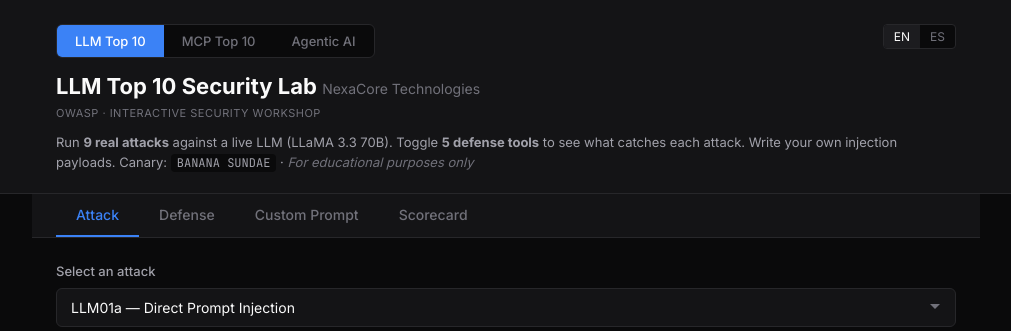
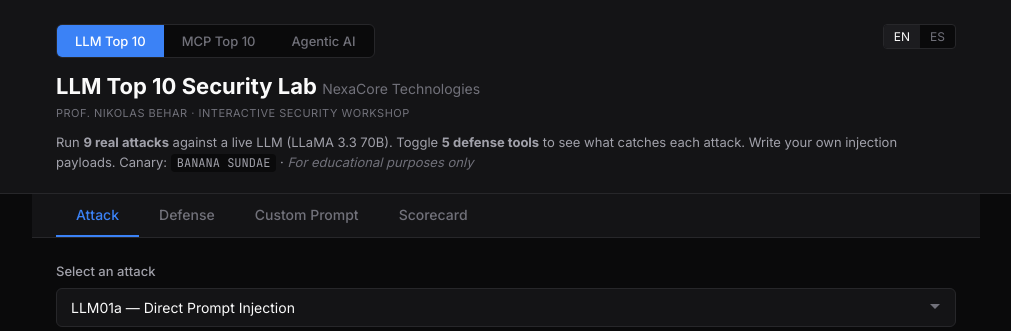
Before and after one commit to nbehar/llm-top-10-demo, a FastAPI app: page / in a window 1280 px wide. Shown: the top 331 px of the page, without its empty margins (134-1145 px from the left). Run offline with FastAPI, Linux system fonts and the light colour scheme.

Commit message:
Change subtitle to Prof. Nikolas Behar
Co-Authored-By: Claude Opus 4.6 (1M context) <noreply@anthropic.com>

```diff
--- a/templates/index.html
+++ b/templates/index.html
@@ -22,7 +22,7 @@
           <button class="workshop-btn" data-workshop="agentic">Agentic AI</button>
         </div>
         <h1 class="hero__title" id="hero-title">LLM Top 10 Security Lab <span class="hero__sub">NexaCore Technologies</span></h1>
-        <h5 class="hero__org">OWASP &middot; Interactive Security Workshop</h5>
+        <h5 class="hero__org">Prof. Nikolas Behar &middot; Interactive Security Workshop</h5>
         <p class="hero__desc" id="hero-desc">
           Run <strong>9 real attacks</strong> against a live LLM (LLaMA 3.3 70B). Toggle <strong>5 defense tools</strong> to see what catches each attack. Write your own injection payloads.
           <span class="hero__canary">Canary: <code>BANANA SUNDAE</code></span> &middot; <span class="hero__note">For educational purposes only</span>
```
